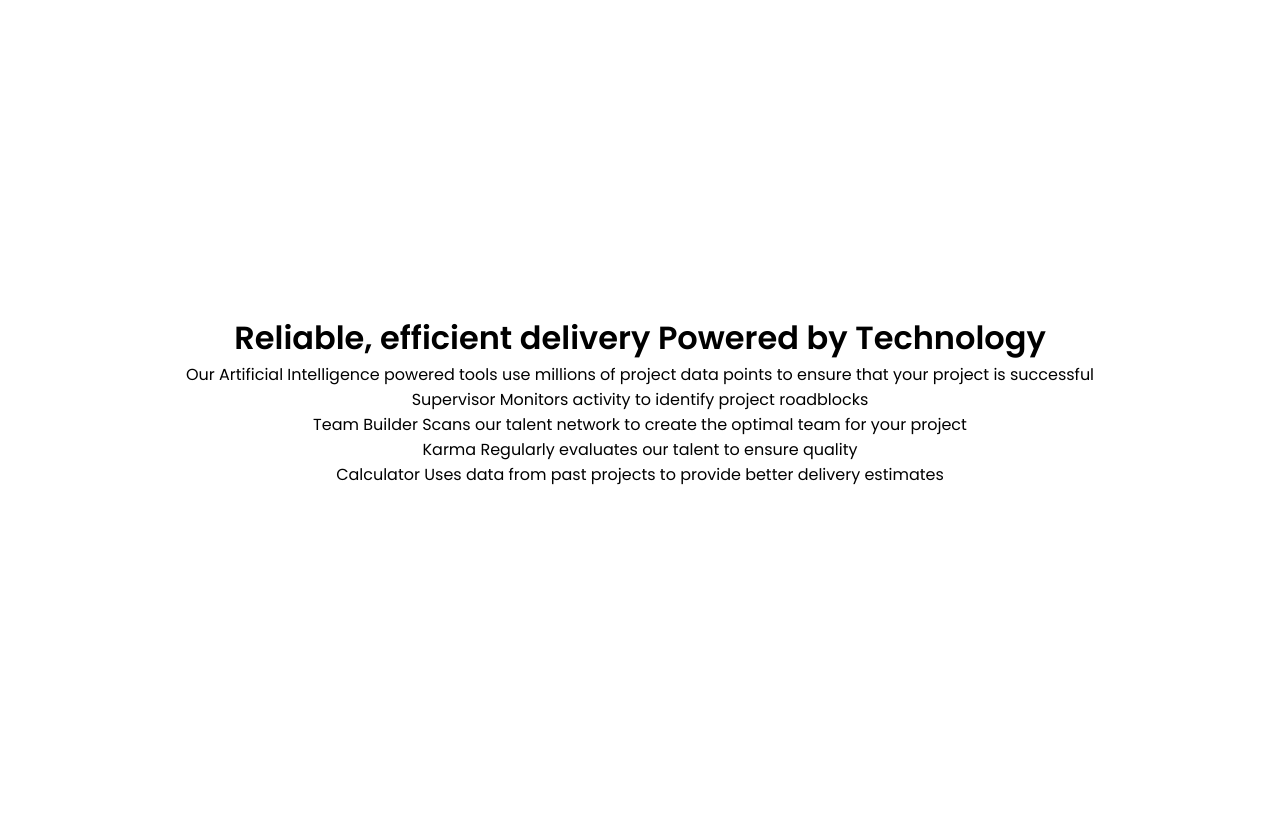
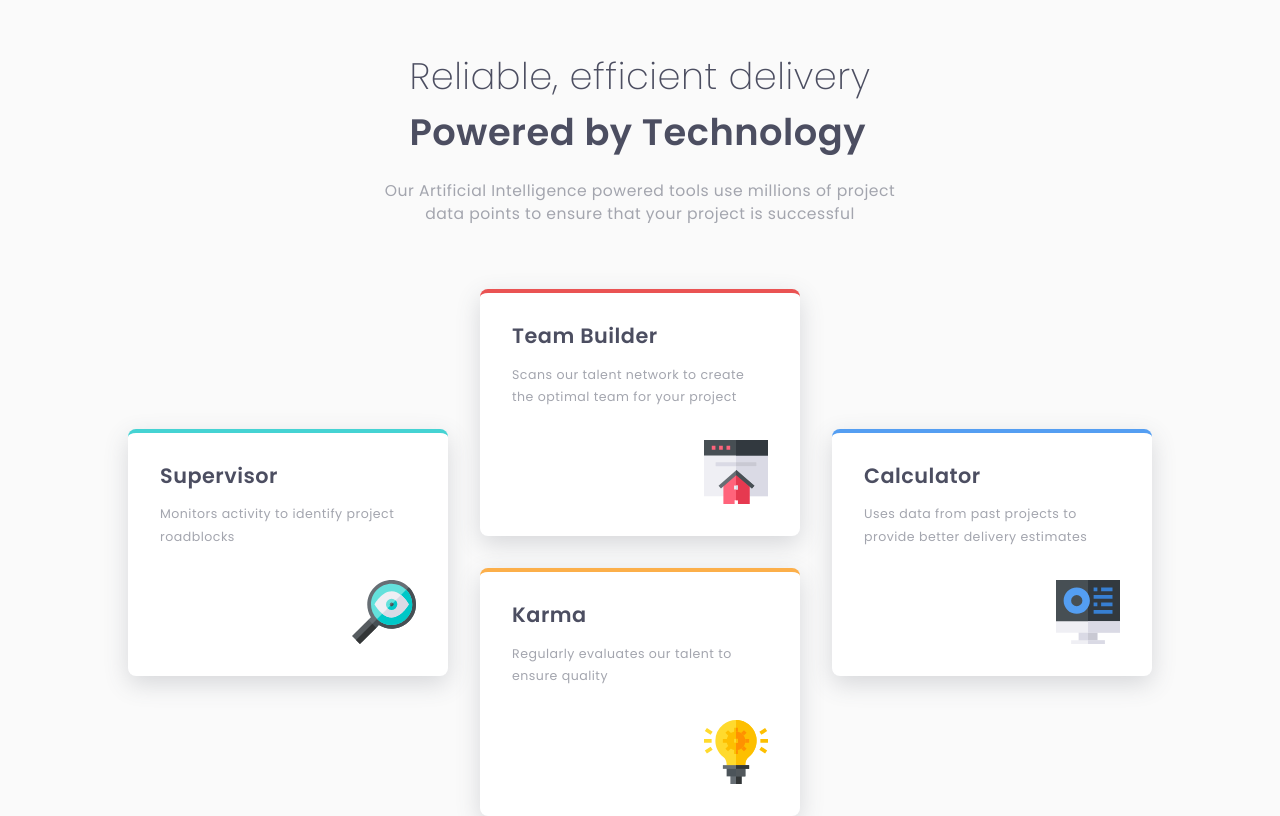
Before and after one commit to hmac100/four-card-feature-section, a plain HTML site: page index.html in a window 1280 px wide. Drawn offline with Linux system fonts and the light colour scheme.

Commit message:
commit- 3

```diff
--- a/index.html
+++ b/index.html
@@ -3,29 +3,52 @@
 	<head>
 		<meta charset="UTF-8" />
 		<meta name="viewport" content="width=device-width, initial-scale=1.0" />
-
+		<link rel="preconnect" href="https://fonts.googleapis.com" />
+		<link rel="preconnect" href="https://fonts.gstatic.com" crossorigin />
+		<link
+			href="https://fonts.googleapis.com/css2?family=Poppins:ital,wght@0,100;0,200;0,300;0,400;0,500;0,600;0,700;0,800;0,900;1,100;1,200;1,300;1,400;1,500;1,600;1,700;1,800;1,900&display=swap"
+			rel="stylesheet"
+		/>
 		<title>Frontend Mentor | Four card feature section</title>
 		<link rel="stylesheet" href="style.css" />
 	</head>
 	<body>
-		<h1>Reliable, efficient delivery Powered by Technology</h1>
+		<h1><span>Reliable, efficient delivery</span> Powered by Technology</h1>
 		<p>
 			Our Artificial Intelligence powered tools use millions of project data
 			points to ensure that your project is successful
 		</p>
-		<div class="card">
-			Supervisor Monitors activity to identify project roadblocks
-		</div>
-		<div class="card">
-			Team Builder Scans our talent network to create the optimal team for your
-			project
-		</div>
-		<div class="card">
-			Karma Regularly evaluates our talent to ensure quality
-		</div>
-		<div class="card">
-			Calculator Uses data from past projects to provide better delivery
-			estimates
-		</div>
+		<main>
+			<div class="card supervisor">
+				<h2>Supervisor</h2>
+				<p class="card-text">
+					Monitors activity to identify project roadblocks
+				</p>
+				<img src="./images/icon-supervisor.svg" alt="" srcset="" />
+			</div>
+			<div>
+				<div class="card teambuilder">
+					<h2>Team Builder</h2>
+					<p class="card-text">
+						Scans our talent network to create the optimal team for your project
+					</p>
+					<img src="./images/icon-team-builder.svg" alt="" srcset="" />
+				</div>
+				<div class="card karma">
+					<h2>Karma</h2>
+					<p class="card-text">
+						Regularly evaluates our talent to ensure quality
+					</p>
+					<img src="./images/icon-karma.svg" alt="" srcset="" />
+				</div>
+			</div>
+			<div class="card calculator">
+				<h2>Calculator</h2>
+				<p class="card-text">
+					Uses data from past projects to provide better delivery estimates
+				</p>
+				<img src="./images/icon-calculator.svg" alt="" srcset="" />
+			</div>
+		</main>
 	</body>
 </html>
--- a/style.css
+++ b/style.css
@@ -1,5 +1,3 @@
-@import url("https://fonts.googleapis.com/css2?family=Poppins:ital,wght@0,400;0,600;1,100&display=swap");
-
 *,
 * ::after,
 * ::before {
@@ -24,9 +22,89 @@
 }
 
 body {
-	min-height: 100dvh;
+	min-height: 80dvh;
 	display: flex;
 	flex-direction: column;
 	align-items: center;
 	justify-content: center;
+	color: var(--neutral-Blue);
+	background-color: var(--neutral-Very-Light-Grey);
+	letter-spacing: 0.5px;
 }
+
+span {
+	margin-top: 3rem;
+	font-weight: var(--fw-extra-light);
+}
+
+main {
+	max-width: 80%;
+	margin-top: 4rem;
+	/* outline: 1px solid black; */
+	display: grid;
+	grid-template-columns: 1fr 1fr 1fr;
+	gap: 2rem;
+	line-height: 1.4rem;
+}
+
+span {
+	font-weight: var(--fw-extra-light);
+	display: block;
+}
+
+p {
+	max-width: 40%;
+	text-align: center;
+	font-size: 0.975rem;
+}
+h1,
+h2 {
+	font-weight: var(--fw-semi-bold);
+	color: var(--neutral-Very-Dark-Blue);
+}
+h1 {
+	font-size: 2.3rem;
+	margin-bottom: 1.2rem;
+}
+h2 {
+	font-size: 1.3rem;
+}
+.card {
+	display: flex;
+	flex-direction: column;
+	box-shadow: hsla(234, 12%, 34%, 0.2) 0px 8px 24px;
+	background-color: hsl(0, 0%, 100%);
+	padding: 2rem;
+	border-radius: 0.5em;
+	gap: 1rem;
+}
+
+p.card-text {
+	text-align: left;
+	max-width: 100%;
+	color: var(--neutral-Blue);
+	font-size: 0.785rem;
+	margin-bottom: 1rem;
+}
+img {
+	max-width: 64px;
+	align-self: flex-end;
+}
+.supervisor {
+	border-top: 0.25rem solid var(--primary-Cyan);
+	max-height: 50%;
+	align-self: center;
+	margin-bottom: rem;
+}
+.teambuilder {
+	border-top: 0.25rem solid var(--primary-Red);
+}
+.karma {
+	border-top: 0.25rem solid var(--primary-Orange);
+	margin-top: 2rem;
+}
+.calculator {
+	border-top: 0.25rem solid var(--primary-Blue);
+	max-height: 50%;
+	align-self: center;
+}
```
